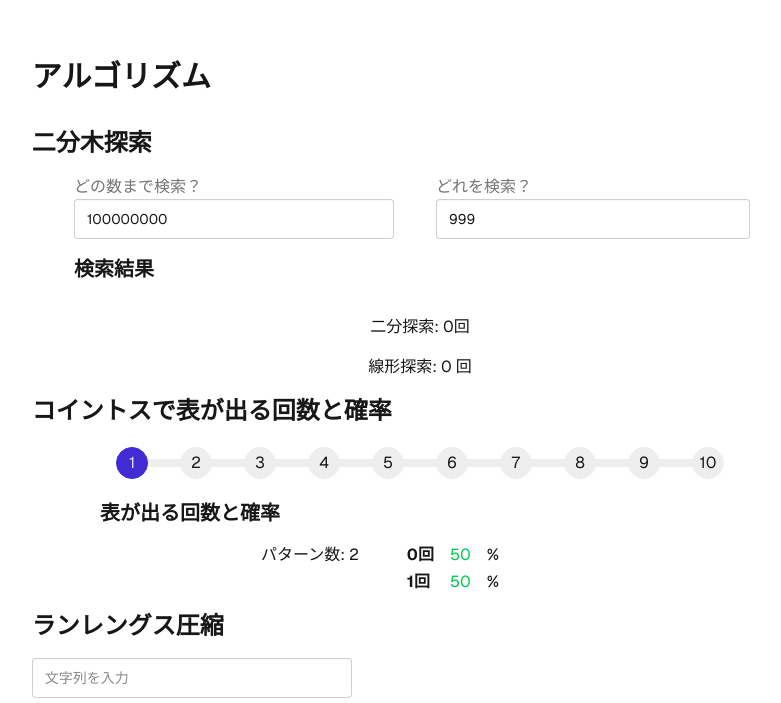
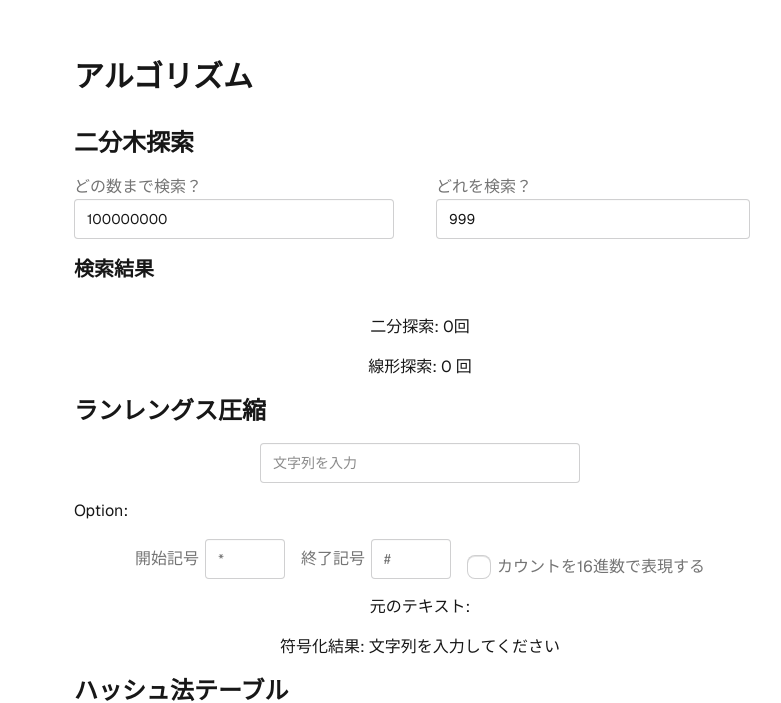
Before and after one commit to mieze018/learn-and-understand, a Next.js app: page / in a window 1280 px wide. Shown: the part 105-808 px from the top of the page, without its empty margins (220-1001 px from the left). Built offline with nearby package versions, Linux system fonts and the light colour scheme.

Commit message:
feat: レイアウトが適当すぎたので調整

```diff
--- a/src/app/page.tsx
+++ b/src/app/page.tsx
@@ -6,11 +6,10 @@ import { H1 } from '@/components/atoms/Headings';
 export default function Home() {
   return (
     <>
-      <main className="lg:max-w-(--breakpoint-lg) md:max-w-(--breakpoint-md) flex flex-col gap-8 row-start-2 items-center sm:items-start">
+      <main className="lg:w-max-(--breakpoint-lg) md:w-max-(--breakpoint-md) sm:w-max-(--breakpoint-sm) flex flex-col gap-8 row-start-2 items-center sm:items-start">
         <H1>アルゴリズム</H1>
-        <section className="flex flex-col gap-4 items-center">
+        <section className="flex flex-col gap-4 items-center w-full">
           <BinarySearch />
-          <CoinToss />
           <RunLengthEncoding />
           <HashingMethod />
           <H1>確率計算</H1>
--- a/src/components/atoms/Sections.tsx
+++ b/src/components/atoms/Sections.tsx
@@ -2,13 +2,14 @@
 import styled from 'styled-components';
 
 export const Section1 = styled.section.attrs({
-  className: 'flex flex-col gap-4 items-center w-full',
+  className: 'flex flex-col gap-4 items-center w-full flex-wrap justify-center',
 })``;
 
 export const Section2 = styled.section.attrs({
-  className: 'flex flex-col gap-4 items-center flex-1',
+  className:
+    'flex flex-col gap-4 items-center flex-1  w-full flex-wrap justify-center',
 })``;
 
 export const Section3 = styled.section.attrs({
-  className: 'flex gap-4 items-end w-full',
+  className: 'flex gap-4 items-end w-full flex-wrap justify-center',
 })``;
--- a/src/components/objects/CoinToss.tsx
+++ b/src/components/objects/CoinToss.tsx
@@ -25,7 +25,7 @@ export const CoinToss = () => {
     <Section1>
       <H2>コイントスで表が出る回数と確率</H2>
       <Section2>
-        <Section3>
+        <Section3 className="justify-center">
           <Label>
             <ul className="steps">
               {tossCountSelection.map((count) => {
@@ -41,8 +41,8 @@ export const CoinToss = () => {
           </Label>
         </Section3>
         <H3>表が出る回数と確率</H3>
+        <div>パターン数: {patternCount}</div>
         <div className="flex flex-row w-full overflow-auto gap-x-12 justify-center">
-          <div>パターン数: {patternCount}</div>
           <DlCol $columns={3}>
             {probabilities.map((p) => {
               return (
--- a/src/components/objects/HashingMethod.tsx
+++ b/src/components/objects/HashingMethod.tsx
@@ -39,6 +39,7 @@ export const HashingMethod = () => {
             value={maxHashNumber}
             onChange={(e) => setMaxHashNumber(Number(e.target.value))}
             name="maxHashNumber"
+            className="w-20"
           />
           <TextInput
             placeholder="カンマ区切りで数字を入力"
@@ -51,7 +52,7 @@ export const HashingMethod = () => {
         </Section3>
 
         <Section3>対象の数字: {valueArray.join(' | ')}</Section3>
-        <Section3>
+        <Section3 className="justify-around">
           {isError && 'エラー: 0以外の数字を入力してください'}
           <TableWrapper>
             <Table>
@@ -59,9 +60,21 @@ export const HashingMethod = () => {
                 {hashTable.map((h, i) => {
                   return (
                     <Tr key={i}>
-                      <Th>{i + 1}</Th>
-                      <Td>{h[0]}</Td>
-                      <Td>{h[1]}</Td>
+                      <Th
+                        className={
+                          hashTable.some((h) => h[1] === i + 1)
+                            ? 'text-blue-500'
+                            : ''
+                        }
+                      >
+                        {i + 1}
+                      </Th>
+                      <Td className={h[0] > 0 ? 'text-green-500' : ''}>
+                        {h[0]}
+                      </Td>
+                      <Td className={h[1] > 0 ? 'text-blue-500' : ''}>
+                        {h[1]}
+                      </Td>
                     </Tr>
                   );
                 })}
--- a/src/components/objects/RunLengthEncoding.tsx
+++ b/src/components/objects/RunLengthEncoding.tsx
@@ -37,24 +37,31 @@ export const RunLengthEncoding = () => {
           />
         </Section3>
         <Section3>
-          Option: <br />
+          <div className="w-full">Option:</div>
+          <LabelWrapper>
+            <LabelSpan>開始記号</LabelSpan>
             <TextInput
               placeholder="開始記号"
               value={startSymbol}
               onChange={(e) => setStartSymbol(e.target.value)}
+              className="w-20"
             />
+          </LabelWrapper>
+          <LabelWrapper>
+            <LabelSpan>終了記号</LabelSpan>
             <TextInput
               placeholder="終了記号"
               value={endSymbol}
               onChange={(e) => setEndSymbol(e.target.value)}
+              className="w-20"
             />
+          </LabelWrapper>
           <LabelWrapper>
-            <LabelSpan>カウントを16進数で表現する</LabelSpan>
-
             <Checkbox
               checked={isCountHex}
               onChange={() => setIsCountHex(!isCountHex)}
             />
+            <LabelSpan>カウントを16進数で表現する</LabelSpan>
           </LabelWrapper>
         </Section3>
         <Section3 className="break-all">元のテキスト: {text}</Section3>
```
Lines whose indentation alone changed are shown as unchanged.
